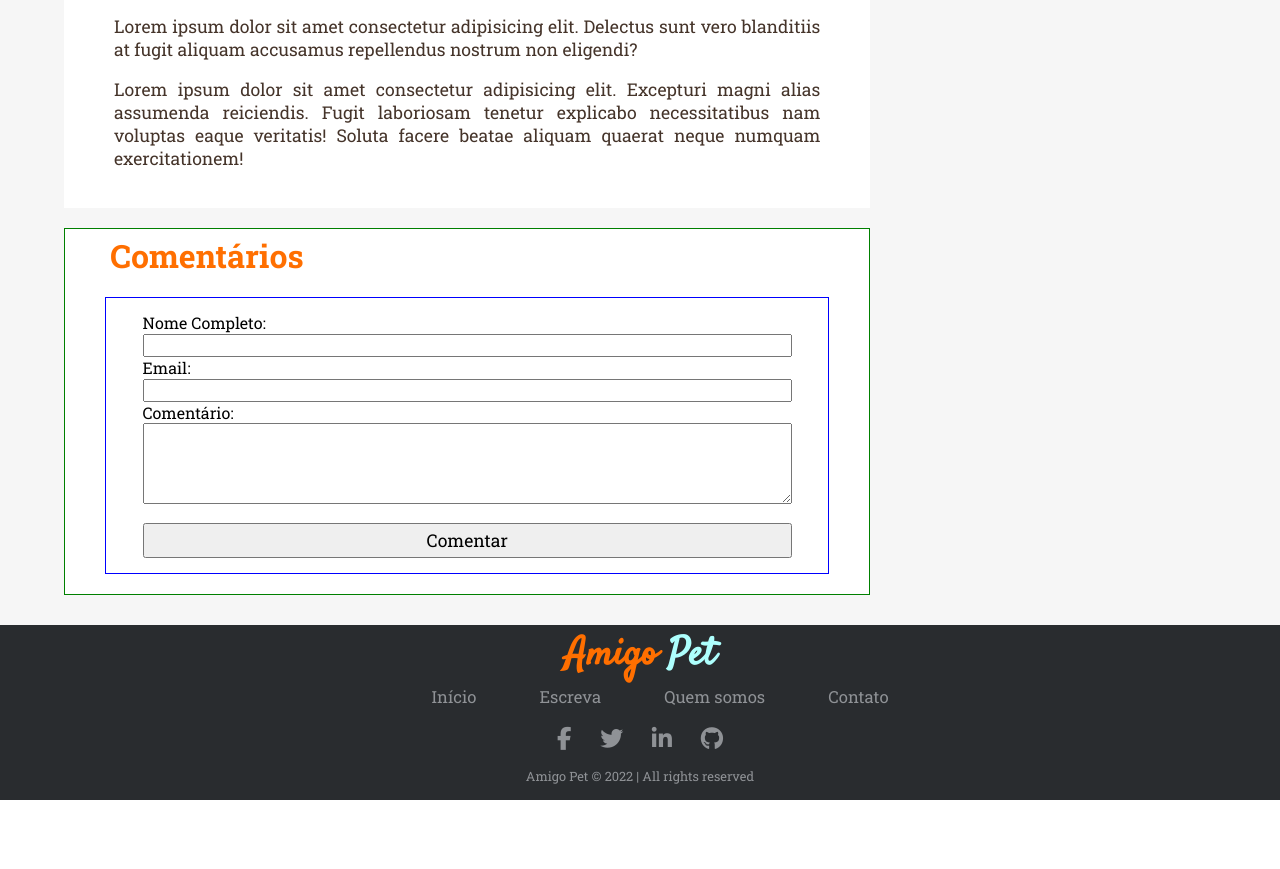
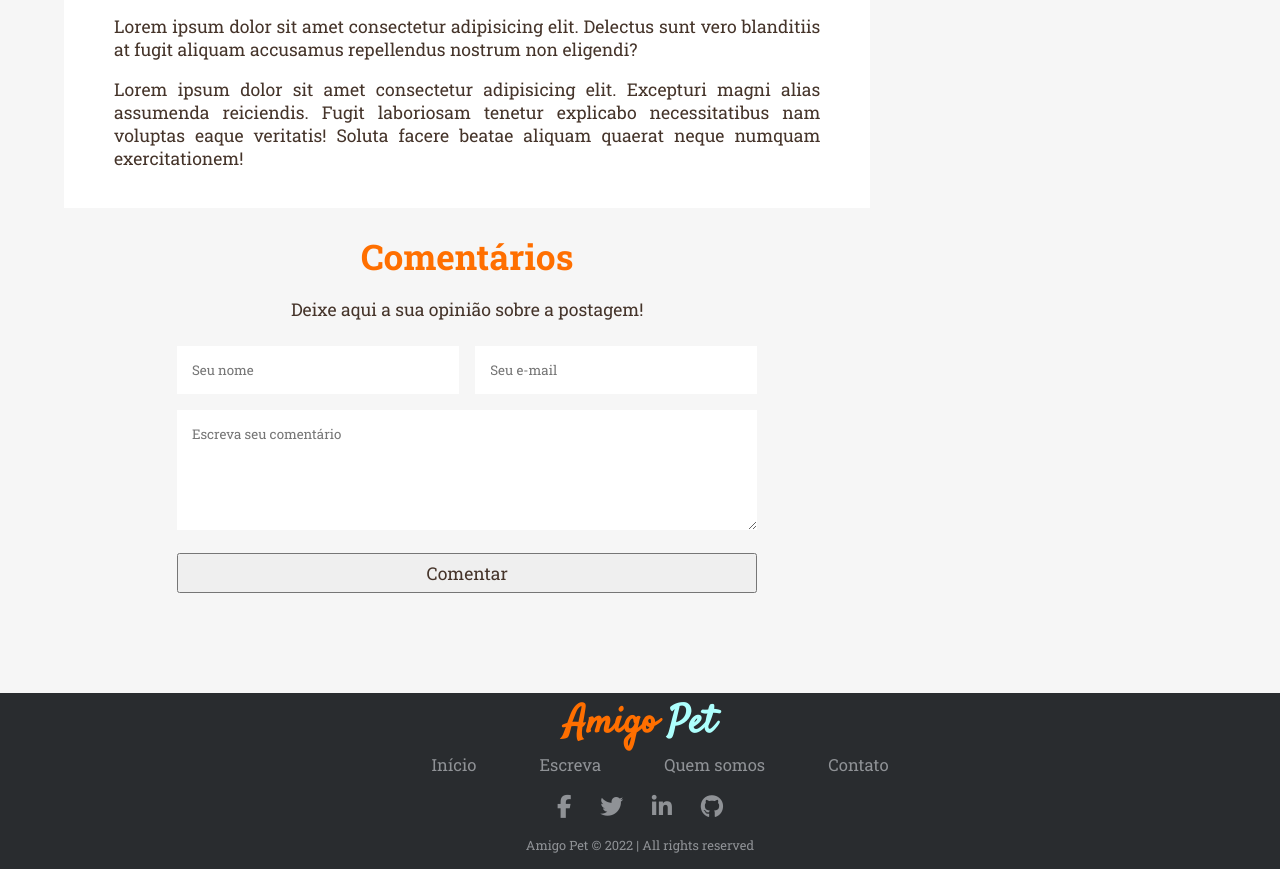
Before and after one commit to ICEI-PUC-Minas-PMV-ADS/pmv-ads-2022-2-e1-proj-web-t8-portal-pets, a PHP site: page /site/post.html in a window 1280 px wide. Shown: the part 1034-1903 px from the top of the page. Before the commit the page ends 1834 px from the top, so only its background shows below. Run offline with PHP 8.4, Linux system fonts and the light colour scheme; some libraries are stand-ins or nearby versions; some web fonts are replaced.

Commit message:
ajuste no form de comentarios

```diff
--- a/src/css/style.css
+++ b/src/css/style.css
@@ -296,16 +296,65 @@ header .menu-toggle {
 }
 
 /* COMMENTS */
-.content .main-content.comments {
+.content .main-content.comments{
     width: 100%;
-    padding: 0% 5%;
-    border: 1px solid green;
-    background: white;
+    padding-bottom: 20px;
+}
+
+.content .main-content.comments .title {
+    text-align: center;
+    color: #45342a;
+    font-size: 1.1em;
+}
+
+.content .main-content.comments form{
+    text-align: center;
+    display: flex;
+    flex-direction: column;
+    margin-bottom: 50px;
+}
+
+.content .main-content.comments form .top{
+    display: flex;
+    justify-content: center;
+}
+
+.content .main-content.comments form .top input{
+    margin: 1%;
+    padding: 15px;
+    box-sizing: border-box;
+    width: 35%;
+    border: none;
+    font-family: 'Roboto Slab', sans-serif;
+}
+
+.content .main-content.comments form textarea{
+    margin: 1%;
+    padding: 15px;
+    box-sizing: border-box;
+    width: 72%;
+    font-family: 'Roboto Slab', sans-serif;
+    border: none;
+}
+
+.content .main-content.comments form input[type="button"] {
+    color: #45342a;
+    width: 72%;
+    height: 40px;
+    box-sizing: border-box;
+    align-self: center;
+    margin-top: -10px;
+    margin-left: 10px;
+    margin-right: 10px;
+    font-size: 1.1em;
+    font-family: 'Roboto Slab', sans-serif;
 }
 
 .content .main-content.comments .comment-box {
+    width: 80%;
     padding: 2%;
     border: 1px solid red;
+    margin: 0 auto;
 }
 
 .content .main-content.comments .comment-box.clearfix {
@@ -330,25 +379,6 @@ header .menu-toggle {
     margin: 0px;
     padding-left: 5px;
 } */
-
-.content .main-content.comments .comment-form {
-    width: 100%;
-    margin: 20px auto;
-    padding: 2% 5%;
-    border: solid 1px blue;
-}
-
-.content .main-content.comments .comment-form input, .content .main-content.comments .comment-form textarea {
-    width: 100%;
-    padding: 2px;
-}
-
-.content .main-content.comments .comment-form input[type="button"] {
-    margin-top: 15px;
-    height: 35px;
-    font-size: 1.1em;
-    font-family: 'Roboto Slab', sans-serif;
-}
 
 /* SIDEBAR */
 
--- a/src/site/post.html
+++ b/src/site/post.html
@@ -65,16 +65,39 @@
                 </div>
 
                 <!-- Comments -->
-                <div class="main-content comments">
+                <!-- <div class="main-content comments">
                     <h1 class="comments-title">Comentários</h1>
                     <div class="comment-form">
+                        <div class="comment-input">
+                            <input type="text" id="name" placeholder="Nome">
+                            <input type="email" id="email" placeholder="E-mail">
+
+                        </div>
                         Nome Completo: <input type="text" id="name"> <br>
                         Email: <input type="email" id="email"> <br>
                         Comentário: <textarea name="comment" id="text" cols="30" rows="5"></textarea> <br>
                         <input type="button" id="addComment" value="Comentar">
                     </div>
+                </div> -->
+                <!-- // Comments -->
+
+                <div class="main-content comments">
+                    <div class="title">
+                        <h1>Comentários</h1>
+                        <p>Deixe aqui a sua opinião sobre a postagem!</p>
+                    </div>
+                    <form action="">
+                        <div class="top">
+                            <input type="text" id="name" placeholder="Seu nome">
+                            <input type="email" id="email" placeholder="Seu e-mail">
+                        </div>
+                        <div class="bottom">
+                            <textarea name="comment" id="text" cols="30" rows="5" placeholder="Escreva seu comentário"></textarea>
+                        </div>
+                        <br>
+                        <input type="button" id="addComment" value="Comentar">
+                    </form>
                 </div>
-                <!-- // Comments -->
             </div>
             <!-- // Main Content -->
 
```
